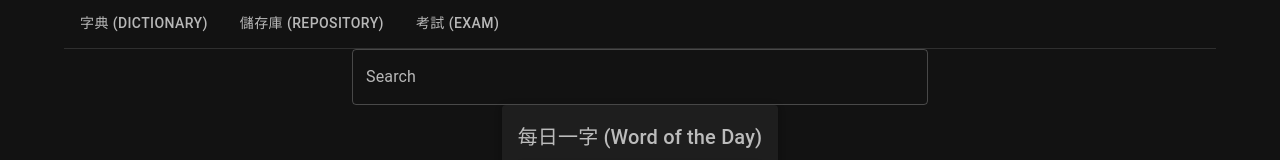
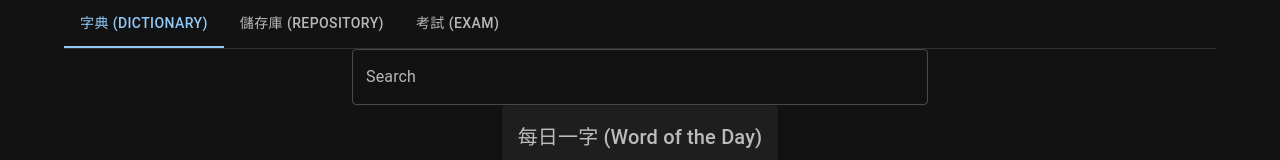
Before and after one commit to twjackysu/JackyAIApp, a React (Vite) app in the folder jackyaiapp.client/: page / in a window 1280 px wide. Shown: the top 160 px of the page. Built offline with nearby package versions, Linux system fonts and the light colour scheme; no server answers.

Commit message:
feat: add exam sub routes, add SentenceFormationTestCard(not finish yet)

```diff
--- a/jackyaiapp.client/src/App.tsx
+++ b/jackyaiapp.client/src/App.tsx
@@ -10,10 +10,11 @@ import Repository from './Repository';
 import RequireAuth from './auth/RequireAuth';
 import useRouteMatch from './hooks/useRouteMatch';
 
-const tabRoutes = ['/dictionary', '/repository', '/exam', '/'];
+const tabRoutes = ['/', '/dictionary', '/repository', '/exam'];
 function App() {
   const routeMatch = useRouteMatch(tabRoutes);
-  const currentTab = routeMatch?.pattern?.path;
+  const _currentTab = routeMatch?.pattern?.path;
+  const currentTab = _currentTab === '/' ? '/dictionary' : _currentTab;
   return (
     <>
       {currentTab && (
@@ -42,7 +43,7 @@ function App() {
           }
         />
         <Route
-          path="/exam"
+          path="/exam/*"
           element={
             <RequireAuth>
               <Exam />
--- /dev/null
+++ b/jackyaiapp.client/src/Exam/SentenceFormationTestCard/index.tsx
@@ -0,0 +1,5 @@
+function SentenceTestCard() {
+  return <div>Sentence Formation Test (Under Development...)</div>;
+}
+
+export default SentenceTestCard;
--- a/jackyaiapp.client/src/Exam/index.tsx
+++ b/jackyaiapp.client/src/Exam/index.tsx
@@ -1,10 +1,55 @@
 import Box from '@mui/material/Box';
+import Button from '@mui/material/Button';
+import { Link, Route, Routes } from 'react-router-dom';
 import ClozeTestCard from './ClozeTestCard';
+import SentenceFormationTestCard from './SentenceFormationTestCard';
 
 function Exam() {
   return (
-    <Box>
-      <ClozeTestCard />
+    <Box sx={{ p: 2 }}>
+      <Routes>
+        <Route path="cloze" element={<ClozeTestCard />} />
+        <Route path="sentenceTest" element={<SentenceFormationTestCard />} />
+        <Route path="/" element={<div>請選擇測驗類型。</div>} />
+      </Routes>
+      <Box
+        sx={{
+          display: 'flex',
+          justifyContent: 'center',
+          gap: 2,
+          mb: 3,
+        }}
+      >
+        <Button
+          component={Link}
+          to="cloze"
+          variant="outlined"
+          sx={{
+            px: 4,
+            py: 2,
+            fontSize: '1rem',
+            textTransform: 'none',
+            boxShadow: 3,
+          }}
+        >
+          克漏字測驗 (Cloze Test)
+        </Button>
+        <Button
+          component={Link}
+          to="sentenceTest"
+          variant="outlined"
+          color="secondary"
+          sx={{
+            px: 4,
+            py: 2,
+            fontSize: '1rem',
+            textTransform: 'none',
+            boxShadow: 3,
+          }}
+        >
+          造句測驗 (Sentence Formation Test)
+        </Button>
+      </Box>
     </Box>
   );
 }
--- a/jackyaiapp.client/src/hooks/useRouteMatch.ts
+++ b/jackyaiapp.client/src/hooks/useRouteMatch.ts
@@ -3,15 +3,23 @@ import { matchPath, useLocation } from 'react-router-dom';
 function useRouteMatch(patterns: readonly string[]) {
   const { pathname } = useLocation();
 
-  for (let i = 0; i < patterns.length; i += 1) {
-    const pattern = patterns[i];
-    const possibleMatch = matchPath(pattern, pathname);
-    if (possibleMatch !== null) {
-      return possibleMatch;
-    }
-  }
+  // 檢查每個 pattern 是否匹配
+  const matchedRoute = patterns.find((pattern) => {
+    // 確保根路徑 "/" 完全匹配，其他路徑允許子路徑
+    return matchPath({ path: pattern, end: pattern === '/' }, pathname);
+  });
 
-  return null;
+  return matchedRoute ? { pattern: { path: matchedRoute } } : null;
+
+  // for (let i = 0; i < patterns.length; i += 1) {
+  //   const pattern = patterns[i];
+  //   const possibleMatch = matchPath(pattern, pathname);
+  //   if (possibleMatch !== null) {
+  //     return possibleMatch;
+  //   }
+  // }
+
+  // return null;
 }
 
 export default useRouteMatch;
```
